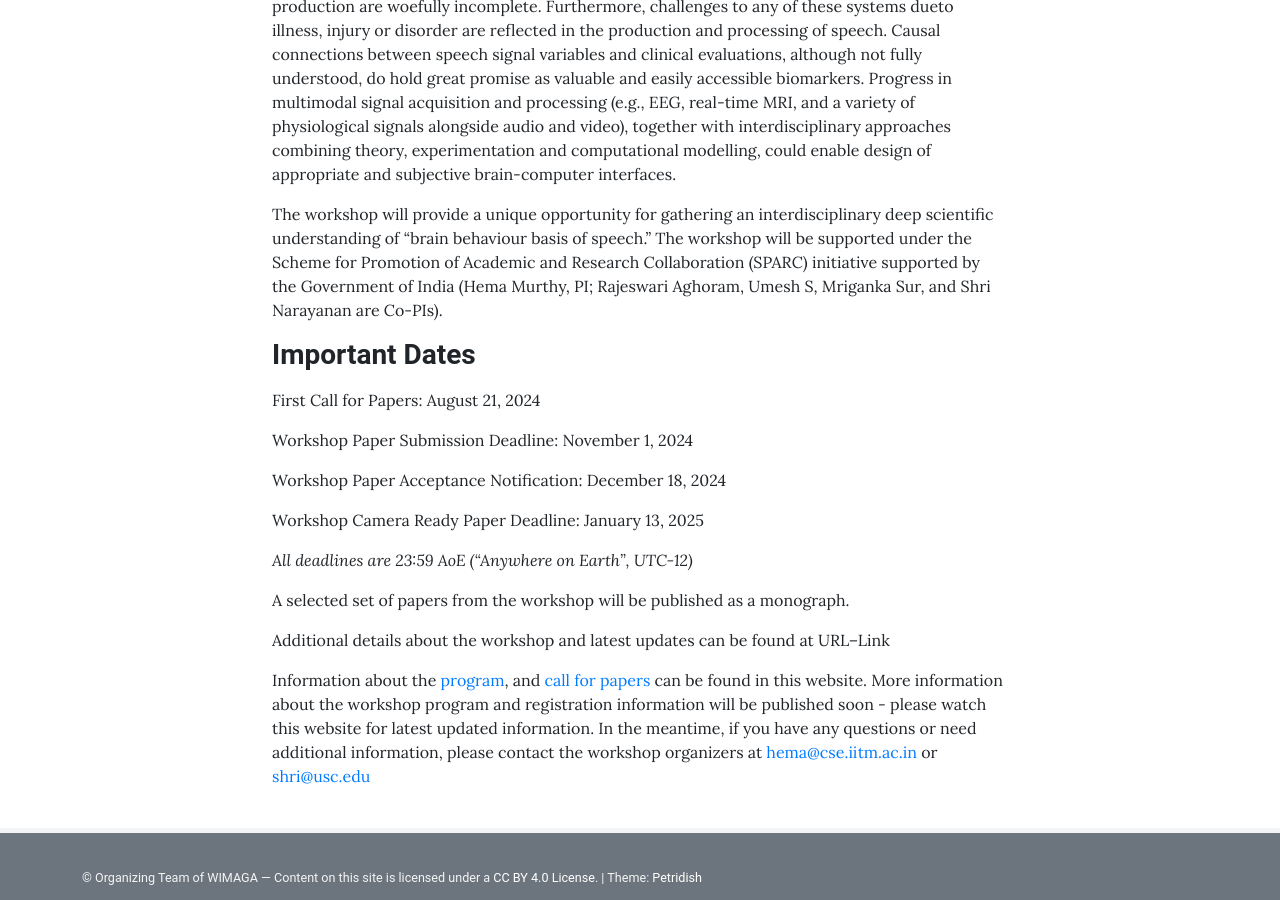
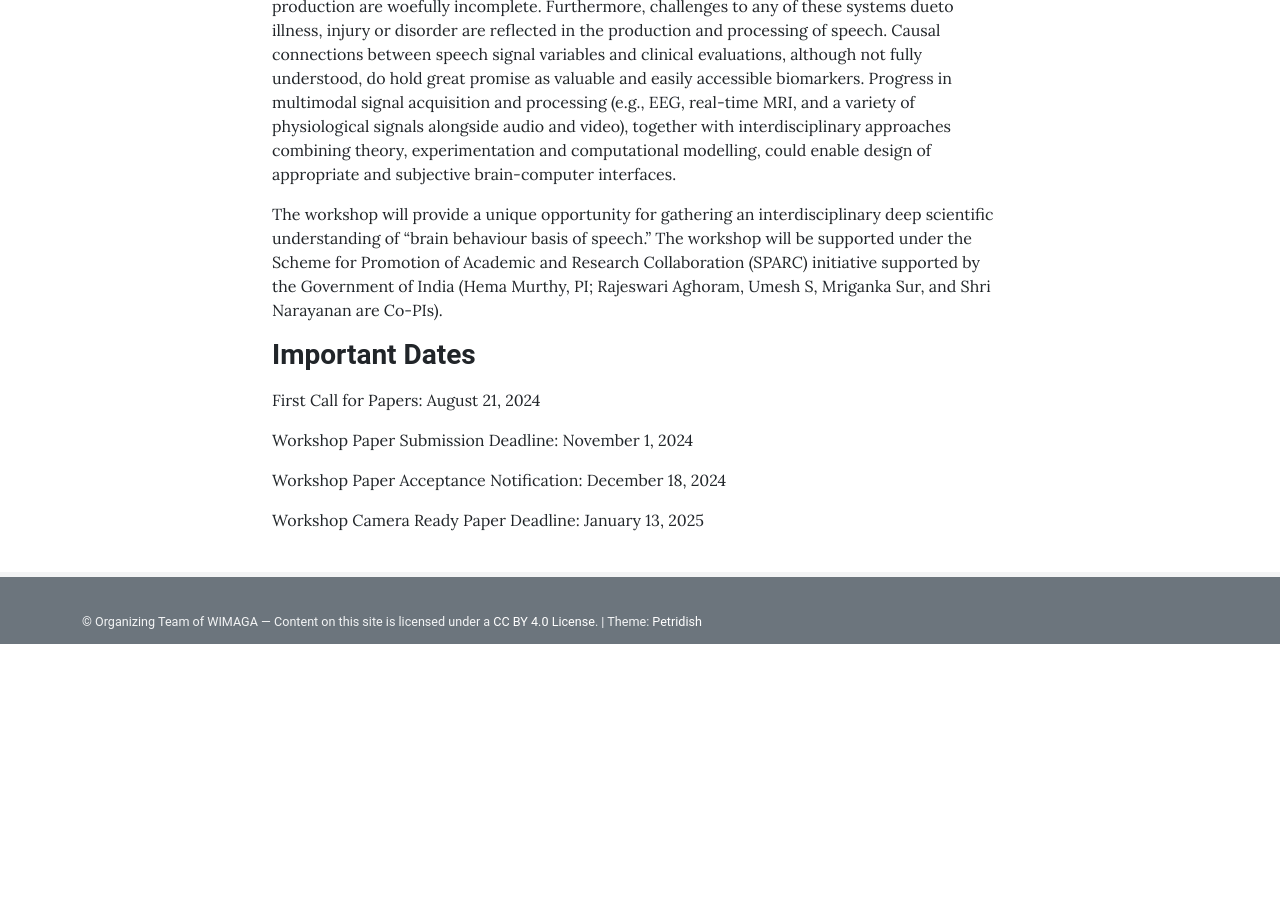
Before and after one commit to wmbspi/wmbspi.github.io, a Jekyll site: the page built from pages/home.md, in a window 1280 px wide and 900 px high, scrolled down 817 px. Built offline with Jekyll 4.4.1, drawn with Linux system fonts in a browser that asks for light colours; after the commit the page ends 1461 px from its top, so only the background shows below that.

Commit message:
commented_italic

```diff
--- a/pages/home.md
+++ b/pages/home.md
@@ -25,10 +25,10 @@ Workshop Paper Acceptance Notification: December 18, 2024
 
 Workshop Camera Ready Paper Deadline: January 13, 2025
 
-_All deadlines are 23:59 AoE (“Anywhere on Earth”, UTC-12)_
+<!-- _All deadlines are 23:59 AoE (“Anywhere on Earth”, UTC-12)_
 
 A selected set of papers from the workshop will be published as a monograph.
 
 Additional details about the workshop and latest updates can be found at URL--Link
 
-Information about the [program]({{ '/program/' | relative_url }}), and [call for papers]({{ '/call/' | relative_url }}) can be found in this website. More information about the workshop program and registration information will be published soon - please watch this website for latest updated information. In the meantime, if you have any questions or need additional information, please contact the workshop organizers at [hema@cse.iitm.ac.in](mailto:hema@cse.iitm.ac.in) or [shri@usc.edu](mailto:shri@usc.edu)
+Information about the [program]({{ '/program/' | relative_url }}), and [call for papers]({{ '/call/' | relative_url }}) can be found in this website. More information about the workshop program and registration information will be published soon - please watch this website for latest updated information. In the meantime, if you have any questions or need additional information, please contact the workshop organizers at [hema@cse.iitm.ac.in](mailto:hema@cse.iitm.ac.in) or [shri@usc.edu](mailto:shri@usc.edu) -->
```
